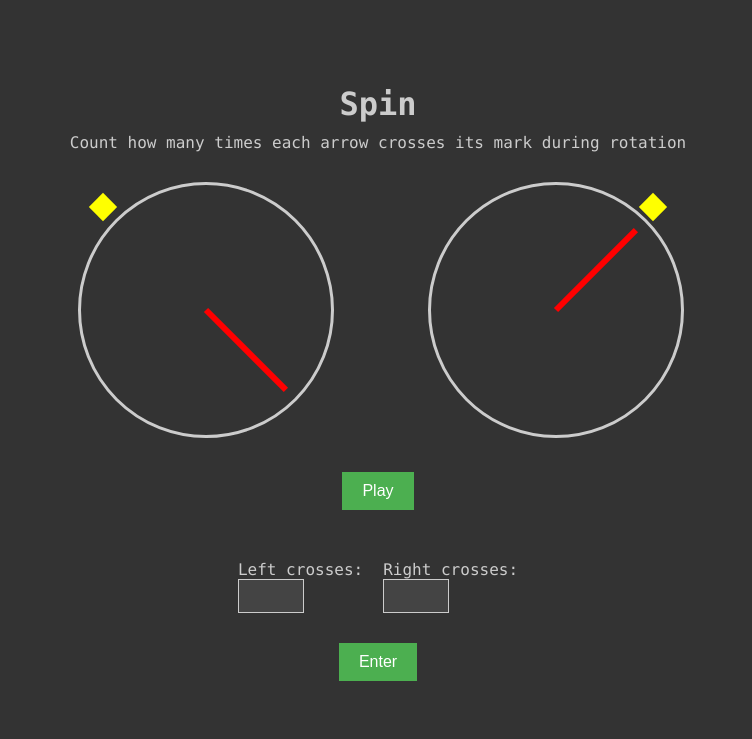
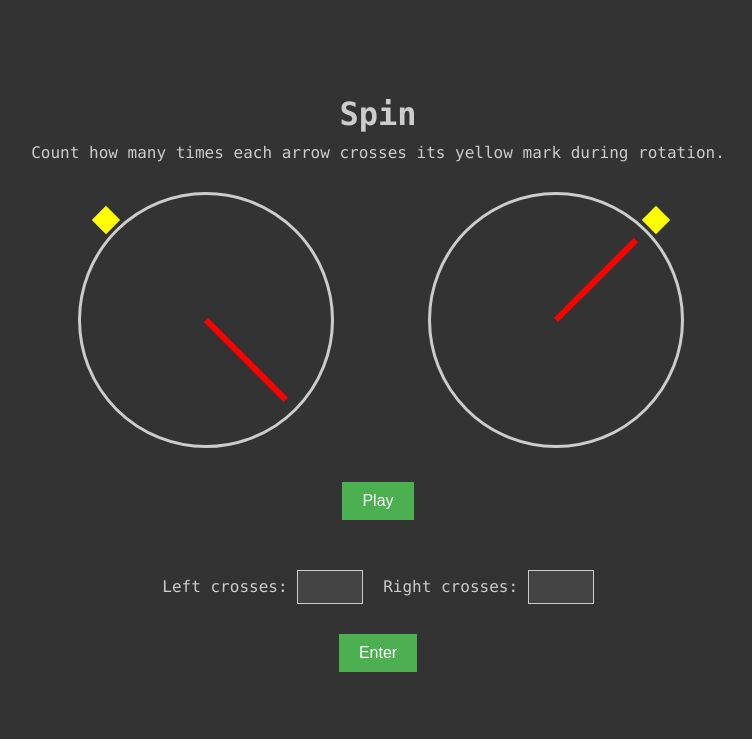
Before and after one commit to nikitadubovik/games, a plain HTML site: page spin/index.html in a window 1280 px wide. Shown: the whole page, without its empty margins (262-1014 px from the left). Drawn offline with Linux system fonts and the light colour scheme.

Commit message:
Update index.html

```diff
--- a/spin/index.html
+++ b/spin/index.html
@@ -1,45 +1,53 @@
 <!DOCTYPE html>
 <html lang="en">
 <head>
-  <meta charset="UTF-8">
-  <meta name="viewport" content="width=device-width, initial-scale=1.0">
-  <title>Spin</title>
-  <link rel="stylesheet" href="style.css">
+  <meta charset="UTF-8" />
+  <meta name="viewport" content="width=device-width, initial-scale=1" />
+  <title>Spin Game</title>
+  <link rel="stylesheet" href="style.css" />
 </head>
 <body>
   <h1>Spin</h1>
-  <div class="game-description">Count how many times each arrow crosses its mark during rotation</div>
+  <div class="game-description">
+    Count how many times each arrow crosses its yellow mark during rotation.
+  </div>
+
   <div class="game-container">
     <div class="circles-container">
       <div class="circle-container">
         <div class="circle" id="left-circle">
           <div class="arrow" id="left-arrow"></div>
+          <div class="mark left-mark"></div>
         </div>
-        <div class="mark left-mark"></div>
       </div>
+
       <div class="circle-container">
         <div class="circle" id="right-circle">
           <div class="arrow" id="right-arrow"></div>
+          <div class="mark right-mark"></div>
         </div>
-        <div class="mark right-mark"></div>
       </div>
     </div>
+
     <div class="controls">
       <button id="play-btn">Play</button>
+
       <div class="input-fields">
         <div>
-          <div>Left crosses:</div>
-          <input type="number" id="left-input" min="0">
+          <label for="left-input">Left crosses:</label>
+          <input type="number" id="left-input" min="0" />
         </div>
         <div>
-          <div>Right crosses:</div>
-          <input type="number" id="right-input" min="0">
+          <label for="right-input">Right crosses:</label>
+          <input type="number" id="right-input" min="0" />
         </div>
       </div>
+
       <button id="submit-btn" disabled>Enter</button>
       <div id="result-message"></div>
     </div>
   </div>
+
   <script src="script.js"></script>
 </body>
 </html>
```
